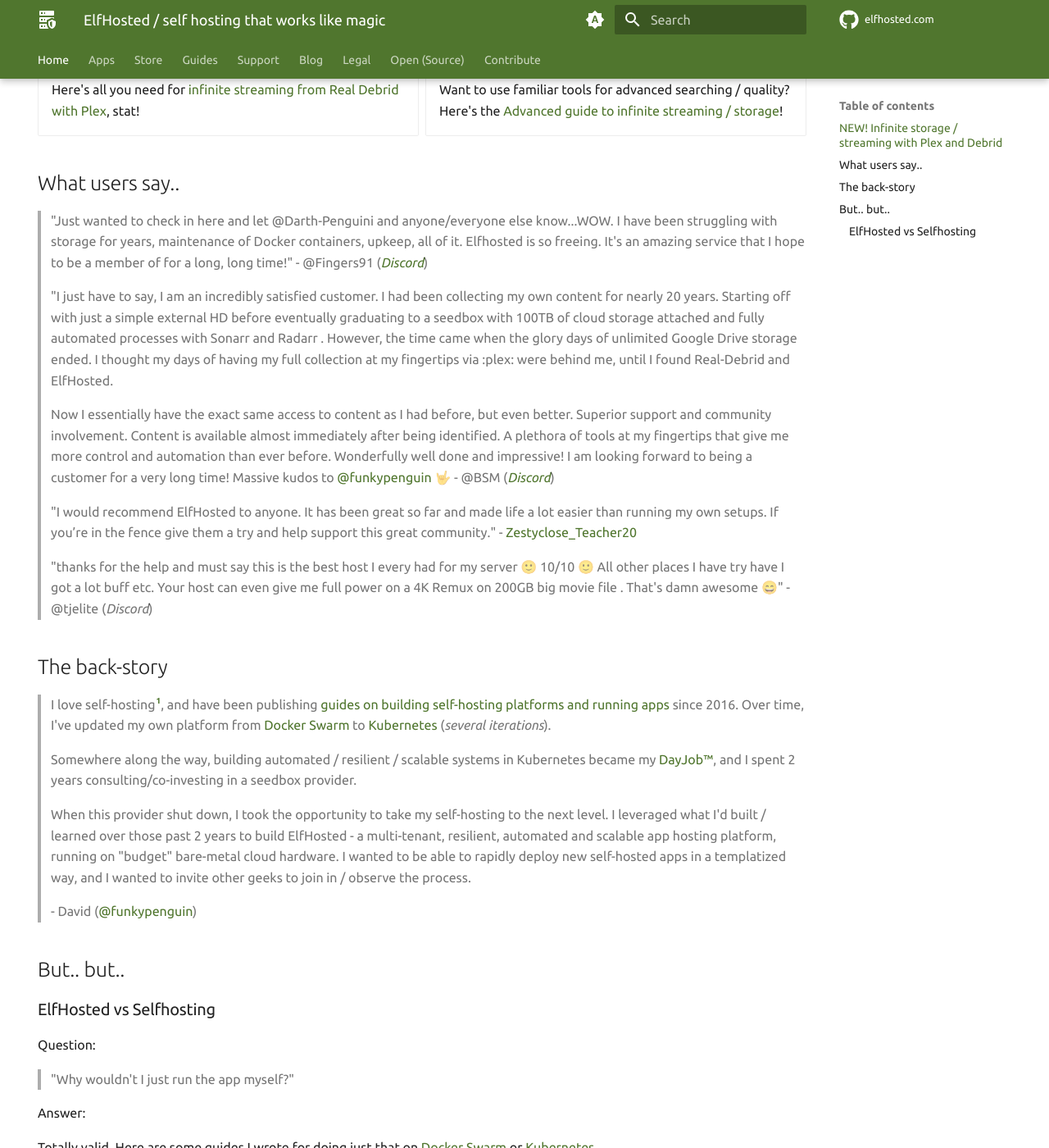
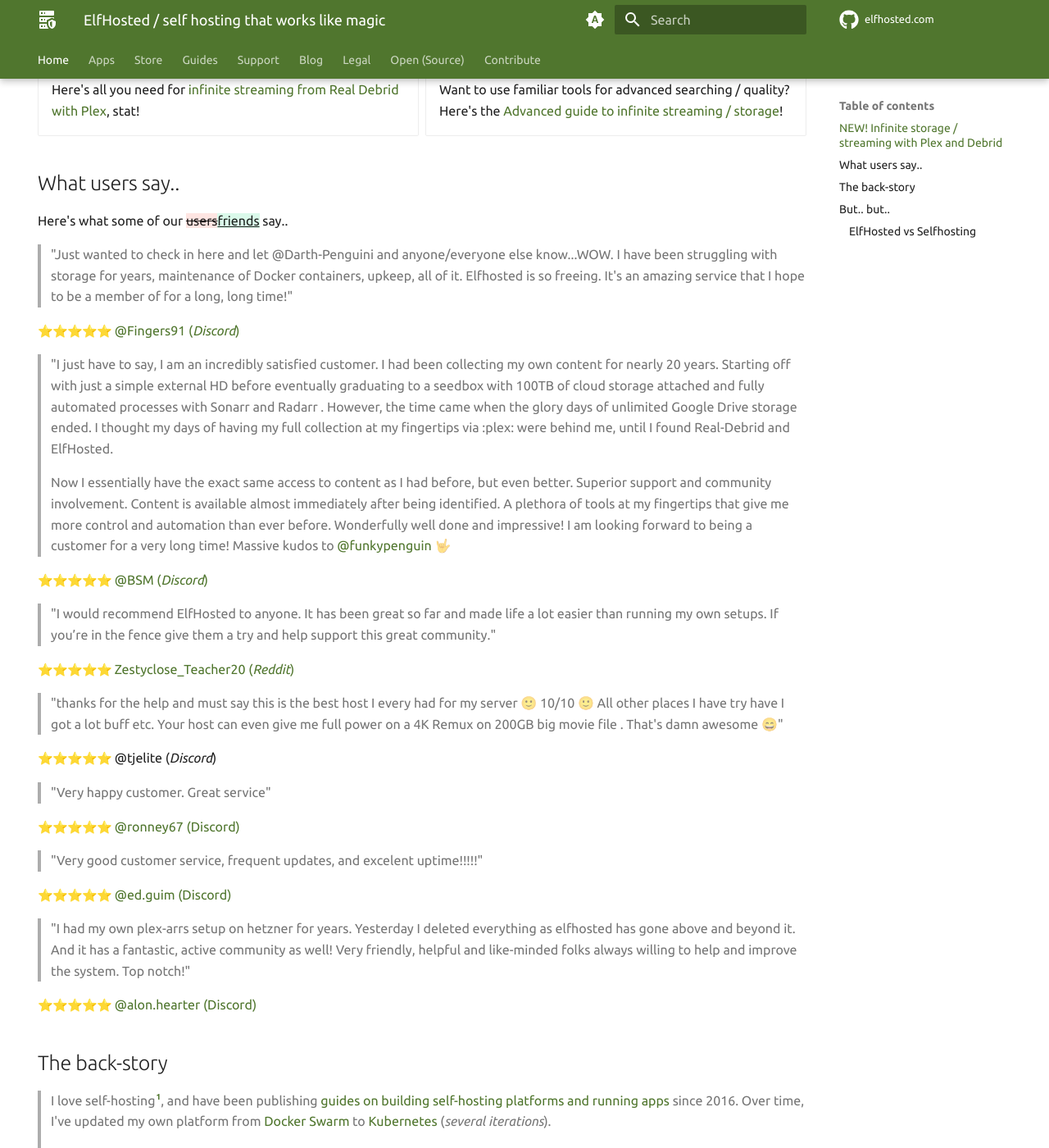
Before and after one commit to elfhosted/elfhosted.com, an MkDocs documentation site: the page built from docs/index.md, in a window 1280 px wide and 1400 px high, scrolled down 745 px. Shown: the whole window at 82% size. Built offline with MkDocs 1.6.1 and Material for MkDocs 9.7.7, drawn with Linux system fonts in a browser that asks for light colours; emoji names are drawn with the system emoji font; a script that is not in the unit is left out; plug-ins that fetch from the network failed and are left out; comment, search, counter and statistics services are not loaded.

Commit message:
Improve testimonials
Signed-off-by: David Young <davidy@funkypenguin.co.nz>

```diff
--- a/docs/index.md
+++ b/docs/index.md
@@ -48,19 +48,38 @@ Recently (2024), a selection of our apps used to integrate media streaming (Plex
 
 ## What users say..
 
-> "Just wanted to check in here and let \@Darth-Penguini and anyone/everyone else know...WOW. I have been struggling with storage for years, maintenance of Docker containers, upkeep, all of it. Elfhosted is so freeing. It's an amazing service that I hope to be a member of for a long, long time!"  - \@Fingers91 (*[Discord](https://discord.com/channels/396055506072109067/1118645576884572303/1233758587835383908)*)
+Here's what some of our {--users--}{++friends++} say..
+
+> "Just wanted to check in here and let \@Darth-Penguini and anyone/everyone else know...WOW. I have been struggling with storage for years, maintenance of Docker containers, upkeep, all of it. Elfhosted is so freeing. It's an amazing service that I hope to be a member of for a long, long time!"
+
+:star::star::star::star::star: [\@Fingers91 (*Discord*)](https://discord.com/channels/396055506072109067/1118645576884572303/1233758587835383908)
 
 
 > "I just have to say, I am an incredibly satisfied customer. I had been collecting my own content for nearly 20 years. Starting off with just a simple external HD before eventually graduating to a seedbox with 100TB of cloud storage attached and fully automated processes with Sonarr and Radarr . However, the time came when the glory days of unlimited Google Drive storage ended. I thought my days of having my full collection at my fingertips via :plex: were behind me, until I found Real-Debrid and ElfHosted.
 >
-> Now I essentially have the exact same access to content as I had before, but even better. Superior support and community involvement. Content is available almost immediately after being identified. A plethora of tools at my fingertips that give me more control and automation than ever before. Wonderfully well done and impressive! I am looking forward to being a customer for a very long time! Massive kudos to @funkypenguin 🤟 - \@BSM (*[Discord](https://discord.com/channels/396055506072109067/1118645576884572303/1233057353390231655)*)
+> Now I essentially have the exact same access to content as I had before, but even better. Superior support and community involvement. Content is available almost immediately after being identified. A plethora of tools at my fingertips that give me more control and automation than ever before. Wonderfully well done and impressive! I am looking forward to being a customer for a very long time! Massive kudos to @funkypenguin 🤟
 
+:star::star::star::star::star: [\@BSM (*Discord*)](https://discord.com/channels/396055506072109067/1118645576884572303/1233057353390231655)
 
-> "I would recommend ElfHosted to anyone. It has been great so far and made life a lot easier than running my own setups. If you’re in the fence give them a try and help support this great community." - [Zestyclose_Teacher20](https://old.reddit.com/r/StremioAddons/comments/1b5wqdx/elfhosteds_elfdisclosure_report_for_feb_2024/ktayicr/)
+> "I would recommend ElfHosted to anyone. It has been great so far and made life a lot easier than running my own setups. If you’re in the fence give them a try and help support this great community."
 
+:star::star::star::star::star: [Zestyclose_Teacher20 (*Reddit*)](https://old.reddit.com/r/StremioAddons/comments/1b5wqdx/elfhosteds_elfdisclosure_report_for_feb_2024/ktayicr/)
 
-> "thanks for the help and must say this is the best host I every had for my server 🙂 10/10 🙂 All other places I have try have I got a lot buff etc. Your host can even give me full power on a 4K Remux on 200GB big movie file . That's damn awesome 😄" - \@tjelite (*Discord*)
+> "thanks for the help and must say this is the best host I every had for my server 🙂 10/10 🙂 All other places I have try have I got a lot buff etc. Your host can even give me full power on a 4K Remux on 200GB big movie file . That's damn awesome 😄"
 
+:star::star::star::star::star: \@tjelite (*Discord*)
+
+> "Very happy customer. Great service"
+
+:star::star::star::star::star: [\@ronney67 (Discord)](https://discord.com/channels/396055506072109067/1234856745696886784/1234932676822044703)
+
+> "Very good customer service, frequent updates, and excelent uptime!!!!!"
+
+:star::star::star::star::star: [@ed.guim (Discord)](https://discord.com/channels/396055506072109067/1234856745696886784/1234946556126433304)
+
+> "I had my own plex-arrs setup on hetzner for years. Yesterday I deleted everything as elfhosted has gone above and beyond it. And it has a fantastic, active community as well! Very friendly, helpful and like-minded folks always willing to help and improve the system. Top notch!"
+
+:star::star::star::star::star: [\@alon.hearter (Discord)](https://discord.com/channels/396055506072109067/1234856745696886784/1235106033144434749)
 
 ## The back-story
 
```
